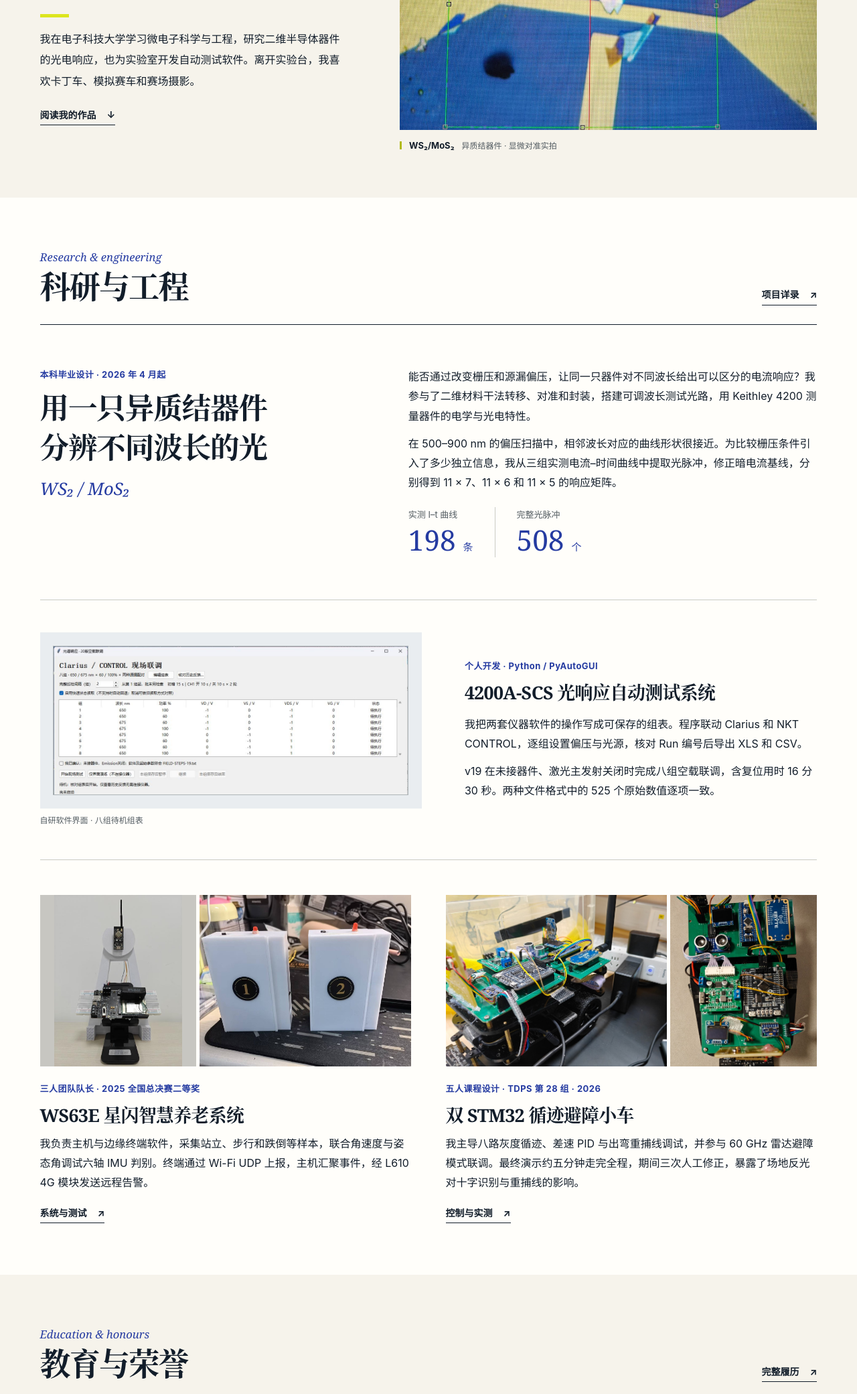
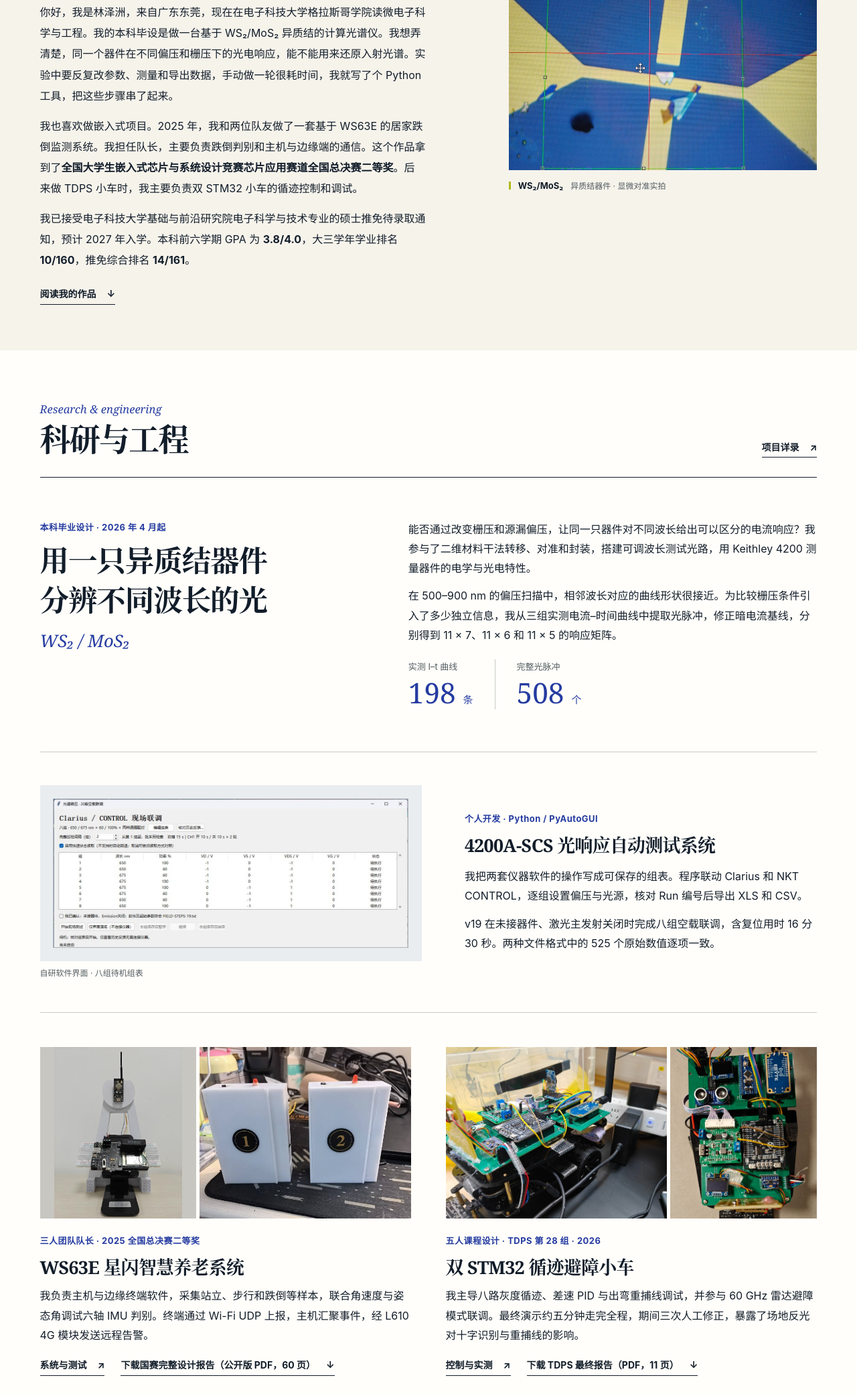
Before and after one commit to sugarplum202066/sugarplum202066, a plain HTML site: page index.html in a window 1280 px wide. Shown: the part 379-2460 px from the top of the page at 67% size. Drawn offline with Linux system fonts and the light colour scheme.

Commit message:
更新个人介绍并公开两份工程作品设计报告

```diff
--- a/index.html
+++ b/index.html
@@ -22,7 +22,11 @@
       <div class="hero-copy">
         <h1>林泽洲<span lang="en">Zezhou Lin</span></h1>
         <i aria-hidden="true" class="accent-rule"></i>
-        <p class="hero-bio">我在电子科技大学学习微电子科学与工程，研究二维半导体器件的光电响应，也为实验室开发自动测试软件。离开实验台，我喜欢卡丁车、模拟赛车和赛场摄影。</p>
+        <div class="hero-bio">
+          <p>你好，我是林泽洲，来自广东东莞，现在在电子科技大学格拉斯哥学院读微电子科学与工程。我的本科毕设是做一台基于 WS₂/MoS₂ 异质结的计算光谱仪。我想弄清楚，同一个器件在不同偏压和栅压下的光电响应，能不能用来还原入射光谱。实验中要反复改参数、测量和导出数据，手动做一轮很耗时间，我就写了个 Python 工具，把这些步骤串了起来。</p>
+          <p>我也喜欢做嵌入式项目。2025 年，我和两位队友做了一套基于 WS63E 的居家跌倒监测系统。我担任队长，主要负责跌倒判别和主机与边缘端的通信。这个作品拿到了<strong>全国大学生嵌入式芯片与系统设计竞赛芯片应用赛道全国总决赛二等奖</strong>。后来做 TDPS 小车时，我主要负责双 STM32 小车的循迹控制和调试。</p>
+          <p>我已接受电子科技大学基础与前沿研究院电子科学与技术专业的硕士推免待录取通知，预计 2027 年入学。本科前六学期 GPA 为 <strong>3.8/4.0</strong>，大三学年学业排名 <strong>10/160</strong>，推免综合排名 <strong>14/161</strong>。</p>
+        </div>
         <a class="line-link" href="#research">阅读我的作品 <span aria-hidden="true">↓</span></a>
       </div>
       <figure class="cover-figure">
@@ -45,11 +49,19 @@
         <div class="project-pair">
           <article>
             <figure class="paired-pics care-photos"><a class="zoom" href="ws63e-hub.jpg" data-caption="智慧养老系统的家庭主机，集中处理雷达、终端状态和告警。"><img src="ws63e-hub.jpg" loading="lazy" alt="智慧养老系统家庭主机原型"></a><a class="zoom" href="ws63e-nodes.jpg" data-caption="两台编号边缘终端在本地完成动作判断。"><img src="ws63e-nodes.jpg" loading="lazy" alt="编号为 1 和 2 的边缘跌倒检测终端"></a></figure>
-            <p class="role">三人团队队长 · 2025 全国总决赛二等奖</p><h3>WS63E 星闪智慧养老系统</h3><p>我负责主机与边缘终端软件，采集站立、步行和跌倒等样本，联合角速度与姿态角调试六轴 IMU 判别。终端通过 Wi-Fi UDP 上报，主机汇聚事件，经 L610 4G 模块发送远程告警。</p><a class="line-link" href="https://github.com/sugarplum202066/sugarplum202066/blob/main/research.md#ws63e">系统与测试 <span aria-hidden="true">↗</span></a>
+            <p class="role">三人团队队长 · 2025 全国总决赛二等奖</p><h3>WS63E 星闪智慧养老系统</h3><p>我负责主机与边缘终端软件，采集站立、步行和跌倒等样本，联合角速度与姿态角调试六轴 IMU 判别。终端通过 Wi-Fi UDP 上报，主机汇聚事件，经 L610 4G 模块发送远程告警。</p>
+            <div class="project-links">
+              <a class="line-link" href="https://github.com/sugarplum202066/sugarplum202066/blob/main/research.md#ws63e">系统与测试 <span aria-hidden="true">↗</span></a>
+              <a class="line-link" href="reports/ws63e-eldercare-design-report.pdf" download="国赛完整设计报告_林泽洲.pdf">下载国赛完整设计报告（公开版 PDF，60 页）<span aria-hidden="true">↓</span></a>
+            </div>
           </article>
           <article>
             <figure class="paired-pics car-photos"><a class="zoom" href="tdps-rover.jpg" data-caption="TDPS 整车侧视，展示传感器、控制板和轮组。"><img src="tdps-rover.jpg" loading="lazy" alt="双 STM32 小车与车载传感器侧面实拍"></a><a class="zoom" href="tdps-top.jpg" data-caption="小车俯视图，可见双板分工、传感器与接线。"><img src="tdps-top.jpg" loading="lazy" alt="双 STM32 小车的控制板和线路俯视图"></a></figure>
-            <p class="role">五人课程设计 · TDPS 第 28 组 · 2026</p><h3>双 STM32 循迹避障小车</h3><p>我主导八路灰度循迹、差速 PID 与出弯重捕线调试，并参与 60 GHz 雷达避障模式联调。最终演示约五分钟走完全程，期间三次人工修正，暴露了场地反光对十字识别与重捕线的影响。</p><a class="line-link" href="https://github.com/sugarplum202066/sugarplum202066/blob/main/research.md#tdps">控制与实测 <span aria-hidden="true">↗</span></a>
+            <p class="role">五人课程设计 · TDPS 第 28 组 · 2026</p><h3>双 STM32 循迹避障小车</h3><p>我主导八路灰度循迹、差速 PID 与出弯重捕线调试，并参与 60 GHz 雷达避障模式联调。最终演示约五分钟走完全程，期间三次人工修正，暴露了场地反光对十字识别与重捕线的影响。</p>
+            <div class="project-links">
+              <a class="line-link" href="https://github.com/sugarplum202066/sugarplum202066/blob/main/research.md#tdps">控制与实测 <span aria-hidden="true">↗</span></a>
+              <a class="line-link" href="reports/tdps-group28-final-report.pdf" download="TDPS 最终报告_林泽洲.pdf">下载 TDPS 最终报告（PDF，11 页）<span aria-hidden="true">↓</span></a>
+            </div>
           </article>
         </div>
       </div>
--- a/style.css
+++ b/style.css
@@ -33,11 +33,12 @@ nav a, .github { font-size: 14px; font-weight: 600; }
 nav a:hover, .github:hover, footer a:hover { color: var(--blue); }
 .github { margin-left: auto; white-space: nowrap; }
 .github span { margin-left: 3px; }
-.hero { display: grid; align-items: center; grid-template-columns: minmax(0,.85fr) minmax(0,1.15fr); gap: clamp(36px,6vw,108px); padding-block: clamp(45px,6.3vw,106px) clamp(46px,5.3vw,86px); }
+.hero { display: grid; align-items: center; grid-template-columns: minmax(0,1.15fr) minmax(0,.85fr); gap: clamp(36px,6vw,108px); padding-block: clamp(45px,6.3vw,106px) clamp(46px,5.3vw,86px); }
 h1 { font-size: clamp(66px,7.5vw,123px); letter-spacing: -.05em; font-weight: 700; line-height: 1.13; }
 h1 span { display: block; margin-top: 7px; font: normal clamp(38px,4.2vw,70px)/1 Georgia, serif; letter-spacing: -.047em; }
 .accent-rule { display: block; width: 43px; height: 5px; background: #dce51e; margin-block: clamp(22px,2.2vw,37px) 17px; }
-.hero-bio { max-width: 29em; font-size: clamp(16px,1.22vw,20px); line-height: 1.95; }
+.hero-bio { max-width: 36em; font-size: clamp(16px,1.22vw,20px); line-height: 1.95; }
+.hero-bio p + p { margin-top: .85em; }
 .line-link { display: inline-flex; align-items: center; justify-content: space-between; gap: 16px; width: fit-content; border-bottom: 1px solid currentColor; font-weight: 650; font-size: 14px; line-height: 1.6; padding-block: 3px; }
 .line-link span { transition: transform .16s ease; }
 .line-link:hover span { transform: translate(2px,-1px); }
@@ -76,7 +77,7 @@ h3 { font-size: clamp(23px,2.1vw,36px); line-height: 1.46; letter-spacing: -.025
 .paired-pics img { width: 100%; height: 100%; object-fit: cover; }
 .care-photos a:first-child img { object-fit: contain; background: #c7c6c1; }
 .project-pair h3 + p { margin-top: 9px; }
-.project-pair .line-link { margin-top: 16px; }
+.project-links { display: flex; flex-wrap: wrap; align-items: baseline; gap: 8px 24px; margin-top: 16px; }
 .academic-layout { display: grid; grid-template-columns: minmax(0,.43fr) minmax(0,1fr); align-items: start; gap: clamp(28px,5.3vw,94px); padding-top: clamp(30px,3vw,54px); }
 .portrait img { width: 100%; aspect-ratio: 1 / 1.06; object-fit: cover; }
 .degree { color: var(--muted); margin-top: 6px; }
```
Also changed, not shown: 4 other files.
